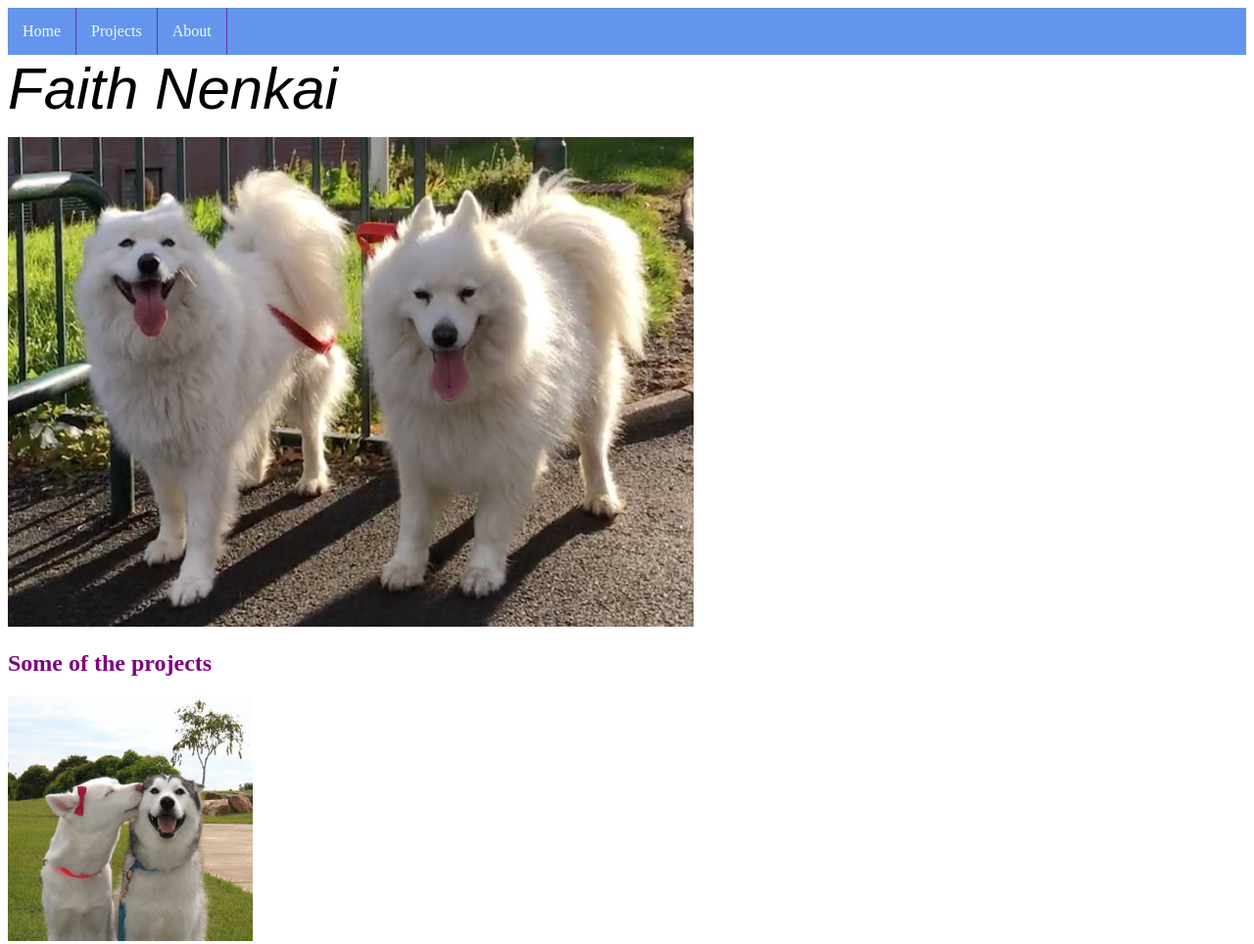
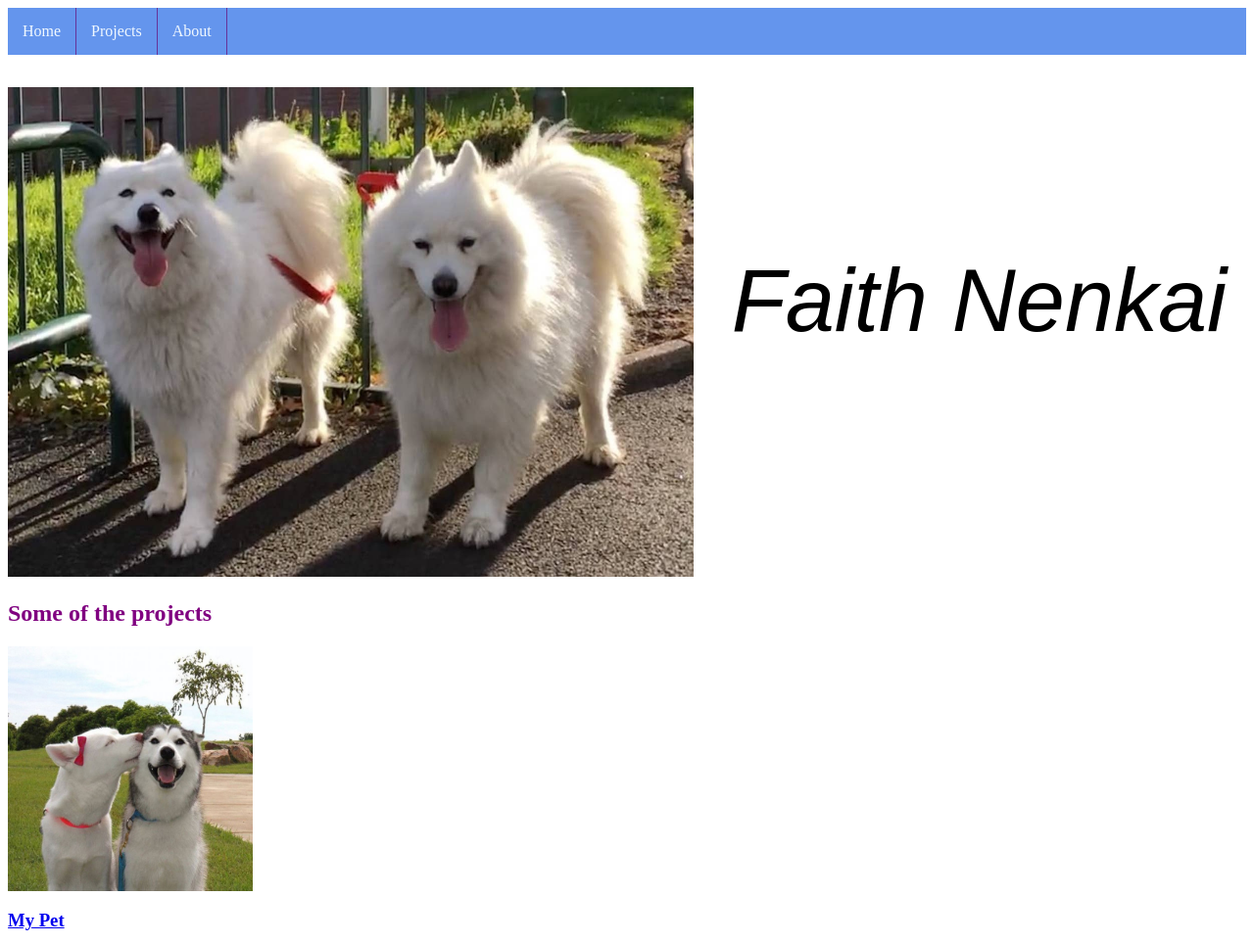
Before and after one commit to Faith-Nenkai/Portfolio, a plain HTML site: page index.html in a window 1280 px wide. Shown: the top 964 px of the page at 98% size. Drawn offline with Linux system fonts and the light colour scheme.

Commit message:
Move name to right of image

```diff
--- a/css/styles.css
+++ b/css/styles.css
@@ -20,10 +20,13 @@ li a:hover{
   background-color: blueviolet;
 }
 #name{
-  font-size: 60px;
+  font-size: 90px;
   font-style: oblique;
   font-family: fantasy;
   text-align: center;
+  float: right;
+  padding-right: 20px;
+  padding-top: 200px;
 }
 #dog{
   height: 500px;
```
